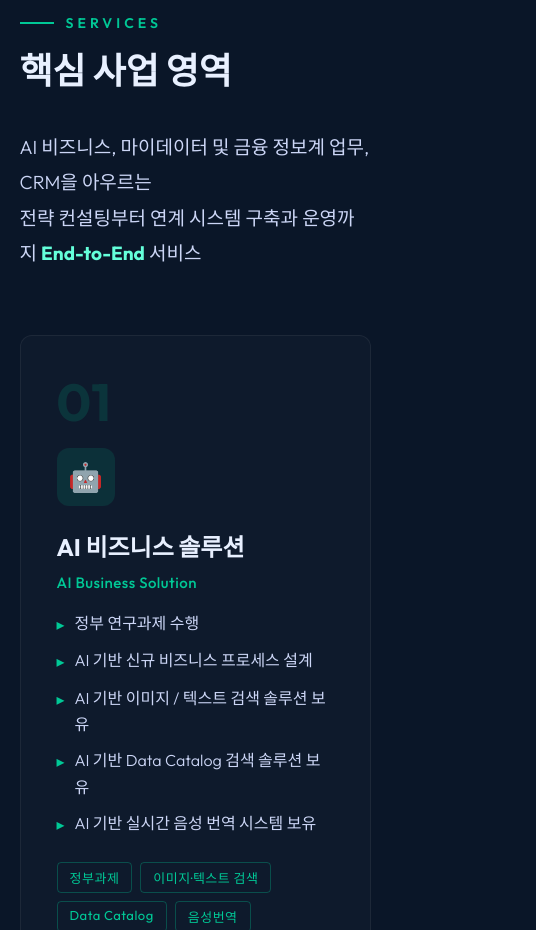
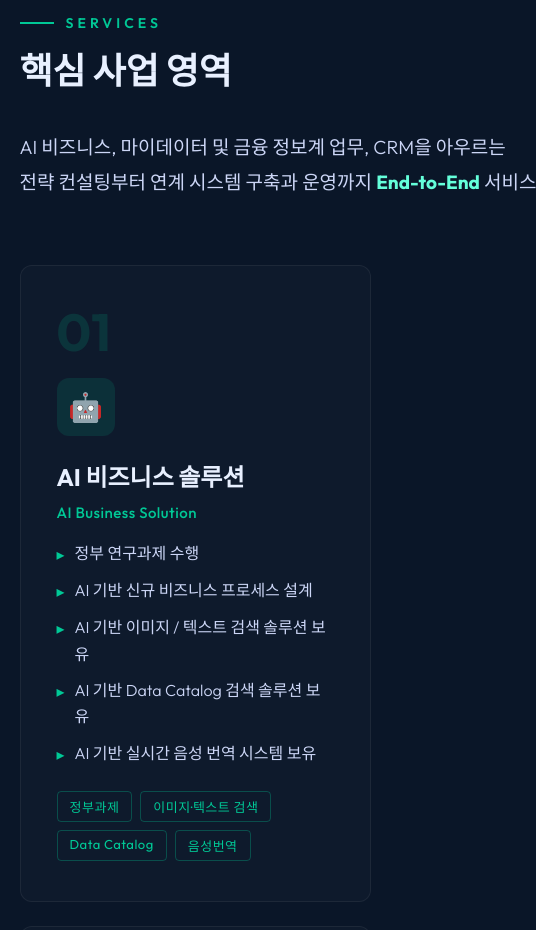
Before and after one commit to Rimain-it/homepage, a plain HTML site: page index.html in a window 390 px wide. Shown: the part 2760-3690 px from the top of the page, 536 px wide, since content can reach past the window. Drawn offline with Linux system fonts and the light colour scheme.

Commit message:
new version 20260904

```diff
--- a/index.html
+++ b/index.html
@@ -472,7 +472,7 @@
     .hero { flex-direction: column; align-items: flex-start; }
     .nav-links { display: none; }
     .services-header { flex-direction: column; align-items: flex-start; gap: 20px; }
-    .services-header .section-desc { text-align: left !important; }
+    .services-header .section-desc { text-align: left !important; white-space: normal; }
     .org-row { flex-wrap: wrap; justify-content: center; }
     .org-row::before { display: none; }
     .about-info-grid { grid-template-columns: 1fr; }
@@ -612,9 +612,9 @@
       <div class="section-label">SERVICES</div>
       <h2 class="section-title">핵심 사업 영역</h2>
     </div>
-    <p class="section-desc fade-in" style="max-width:440px; text-align:right;">
+    <p class="section-desc fade-in" style="text-align:right; word-break:keep-all; white-space:nowrap;">
       AI 비즈니스, 마이데이터 및 금융 정보계 업무, CRM을 아우르는<br>
-      전략 컨설팅부터 연계 시스템 구축과 운영까지 <b style="color:var(--accent)">End-to-End</b> 서비스
+      전략 컨설팅부터 연계 시스템 구축과 운영까지 <b style="color:var(--accent); white-space:nowrap;">End-to-End</b> 서비스
     </p>
   </div>
   <div class="services-grid">
```
